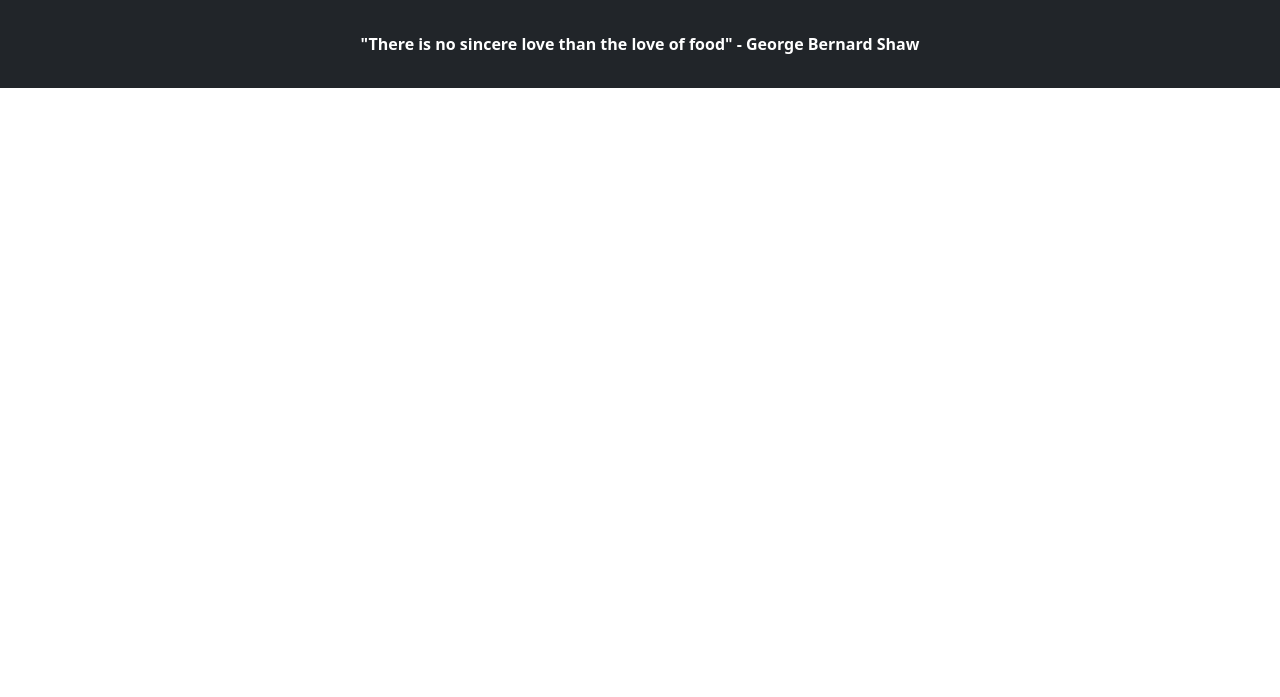
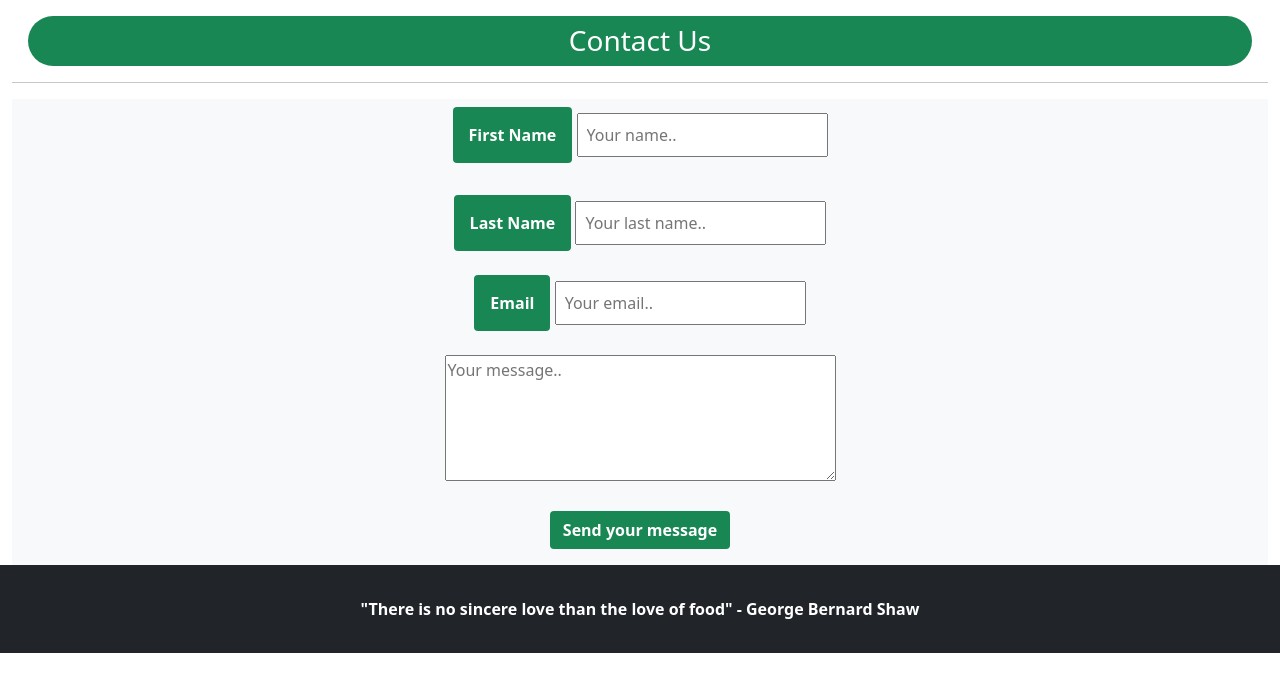
Before and after one commit to AleksandraMickoska/Internship-project, a PHP site: page /contact.php in a window 1280 px wide. Shown: the part 103-800 px from the top of the page. Run offline with PHP 8.4, Linux system fonts and the light colour scheme.

Commit message:
Contact form created

```diff
--- a/contact.php
+++ b/contact.php
@@ -1,5 +1,48 @@
 <?php
 require_once 'header.php';
+?>
 
-require_once 'footer.php';
-?>
+<!doctype html>
+<html lang="en">
+  <head>
+    <!-- Required meta tags -->
+    <meta charset="utf-8">
+    <meta name="viewport" content="width=device-width, initial-scale=1">
+
+    <!-- Bootstrap CSS -->
+    <link href="https://cdn.jsdelivr.net/npm/bootstrap@5.1.3/dist/css/bootstrap.min.css" rel="stylesheet" integrity="sha384-1BmE4kWBq78iYhFldvKuhfTAU6auU8tT94WrHftjDbrCEXSU1oBoqyl2QvZ6jIW3" crossorigin="anonymous">
+
+    <title>Contact Us</title>
+  </head>
+  <body>
+    <div class="container-fluid text-center">
+        <h3 class="m-3 p-2 text-white bg-success rounded-pill">Contact Us</h3>
+        <hr>
+        <form action="" method="POST" class="bg-light p-2">
+            <label for="fname" class="p-3 bg-success text-white fw-bold mb-2 rounded">First Name</label>
+            <input type="text" id="fname" name="firstname"  class="p-2" placeholder="Your name.."><br><br>
+
+            <label for="lname"  class="p-3 bg-success text-white fw-bold rounded">Last Name</label>
+            <input type="text" id="lname" name="lastname"  class="p-2" placeholder="Your last name.."><br>
+            <br>
+            <label for="email"  class="p-3 bg-success text-white fw-bold rounded">Email</label>
+            <input type="email" id="email" name="email"  class="p-2 " placeholder="Your email.."><br>
+            <br>
+            <!-- <label for="subject"  class="p-3 bg-success text-white fw-bold rounded">Message</label><br> -->
+            <textarea id="subject" name="subject" placeholder="Your message.." cols="40" rows="5"></textarea><br>
+            <br>
+            <input type="submit" value="Send your message" class="mb-2 btn bg-success text-white fw-bold">
+        </form>
+    </div>
+
+  </body>
+</html>
+
+
+
+
+
+
+
+
+<?php require_once 'footer.php'; ?>
--- a/footer.php
+++ b/footer.php
@@ -18,8 +18,6 @@
 
 
 
-    <!-- Option 1: Bootstrap Bundle with Popper -->
-    <script src="https://cdn.jsdelivr.net/npm/bootstrap@5.1.3/dist/js/bootstrap.bundle.min.js" integrity="sha384-ka7Sk0Gln4gmtz2MlQnikT1wXgYsOg+OMhuP+IlRH9sENBO0LRn5q+8nbTov4+1p" crossorigin="anonymous"></script>
 
   </body>
 </html>
--- a/header.php
+++ b/header.php
@@ -23,7 +23,7 @@
                 <a class="nav-link active fw-bold" aria-current="page" href="index.php">Home</a>
               </li>
               <li class="nav-item dropdown">
-                <a class="nav-link dropdown-toggle fw-bold" href="#" id="navbarDropdown" role="button" data-bs-toggle="dropdown" aria-expanded="false">
+                <a class="nav-link dropdown-toggle fw-bold" href="index.php" id="navbarDropdown" role="button" data-bs-toggle="dropdown" aria-expanded="false">
                  Info
                 </a>
                 <ul class="dropdown-menu" aria-labelledby="navbarDropdown">
```
